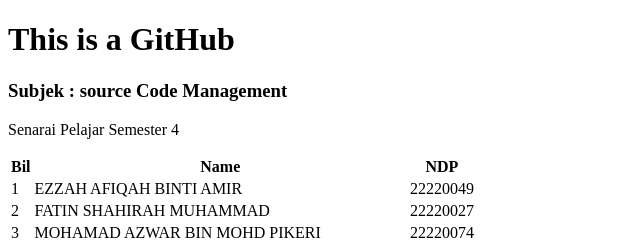
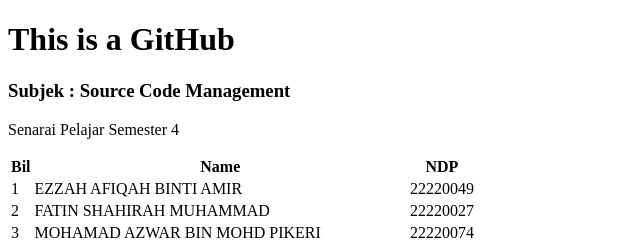
Before and after one commit to nanasya/amalifinal.io3, a plain HTML site: page index.html in a window 1280 px wide. Shown: the top 240 px of the page, 0-640 px from the left. Drawn offline with Linux system fonts and the light colour scheme.

```diff
--- a/index.html
+++ b/index.html
@@ -8,7 +8,7 @@
 </head>
 <body>
     <h1>This is a GitHub</h1>
-    <h3>Subjek : source Code Management</h3>
+    <h3>Subjek : Source Code Management</h3>
     <p>Senarai Pelajar Semester 4</p>
 
     <table>
```
